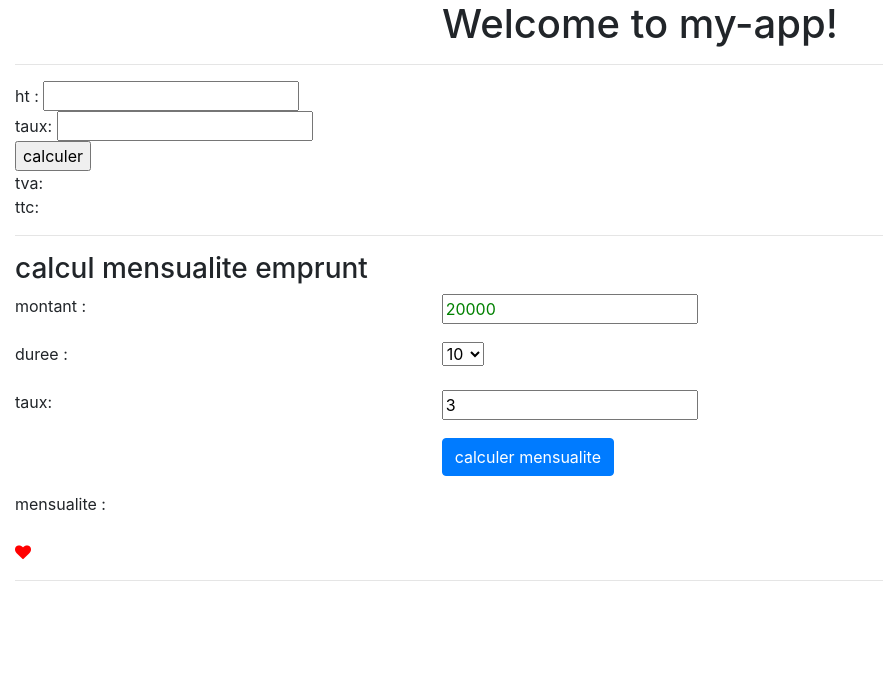
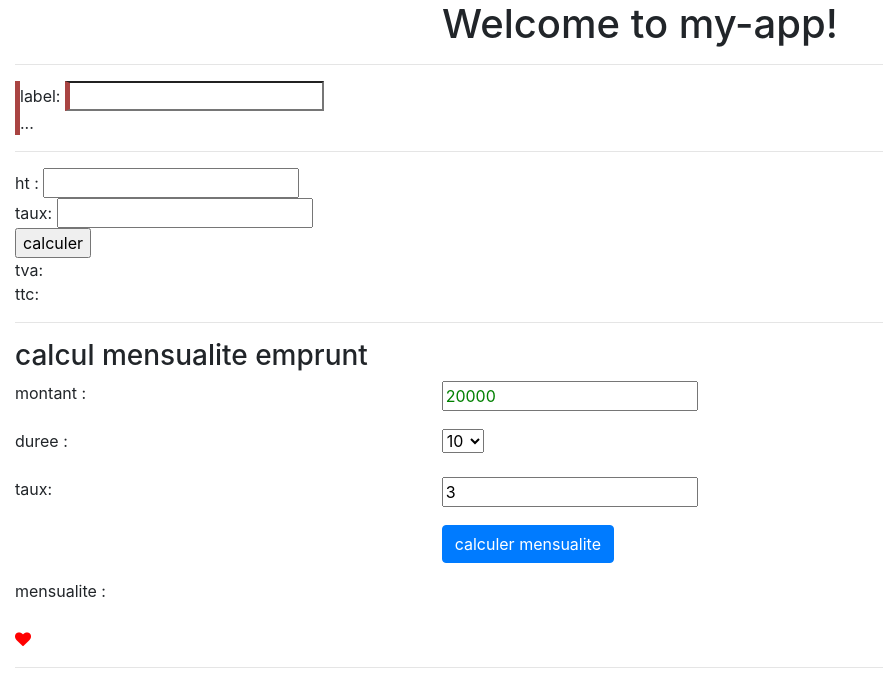
Before and after one commit to didier-tp/m2idef_angular-app, an Angular app: page / in a window 1280 px wide. Shown: the top 684 px of the page, without its empty margins (0-883 px from the left). Built offline with nearby package versions, Linux system fonts and the light colour scheme.

Commit message:
debut composant compte

```diff
--- a/src/app/app.component.html
+++ b/src/app/app.component.html
@@ -4,6 +4,8 @@
     Welcome to {{ title }}!
   </h1>
 </div>
+<hr />
+<app-compte></app-compte>
 <hr />
 <app-tva></app-tva>
 <!-- selector du sous composant tva qui sera imbriqué ici -->
--- a/src/app/app.module.ts
+++ b/src/app/app.module.ts
@@ -6,11 +6,13 @@ import { AppComponent } from './app.component';
 import { TvaComponent } from './tva/tva.component';
 import { FormsModule } from '@angular/forms';
 import { EmpruntComponent } from './emprunt/emprunt.component';
+import { CompteComponent } from './compte/compte.component';
 @NgModule({
   declarations: [
     AppComponent,
     TvaComponent,
-    EmpruntComponent
+    EmpruntComponent,
+    CompteComponent
   ],
   imports: [
     BrowserModule,
--- /dev/null
+++ b/src/app/compte.ts
@@ -0,0 +1,5 @@
+export class Compte {
+    numero: number;
+    label: string;
+    solde: number;
+}
--- /dev/null
+++ b/src/app/compte/compte.component.html
@@ -0,0 +1,7 @@
+<form>
+
+   label: <input [(ngModel)]="compte.label"
+           name="label" required /> <br/>
+  ...
+
+</form>
--- /dev/null
+++ b/src/app/compte/compte.component.ts
@@ -0,0 +1,18 @@
+import { Component, OnInit } from '@angular/core';
+import { Compte } from '../compte';
+
+@Component({
+  selector: 'app-compte',
+  templateUrl: './compte.component.html',
+  styleUrls: ['./compte.component.css']
+})
+export class CompteComponent implements OnInit {
+
+  compte: Compte = new Compte();
+
+  constructor() { }
+
+  ngOnInit() {
+  }
+
+}
--- a/src/styles.css
+++ b/src/styles.css
@@ -1 +1,7 @@
 /* You can add global styles to this file, and also import other style files */
+.ng-valid[required] {
+border-left: 5px solid #42A948; /* green */
+}
+.ng-invalid {
+border-left: 5px solid #a94442; /* red */
+}
```
Also changed, not shown: src/app/compte/compte.component.css (added), 2 other files (tests, documents, lock files or other folders).
